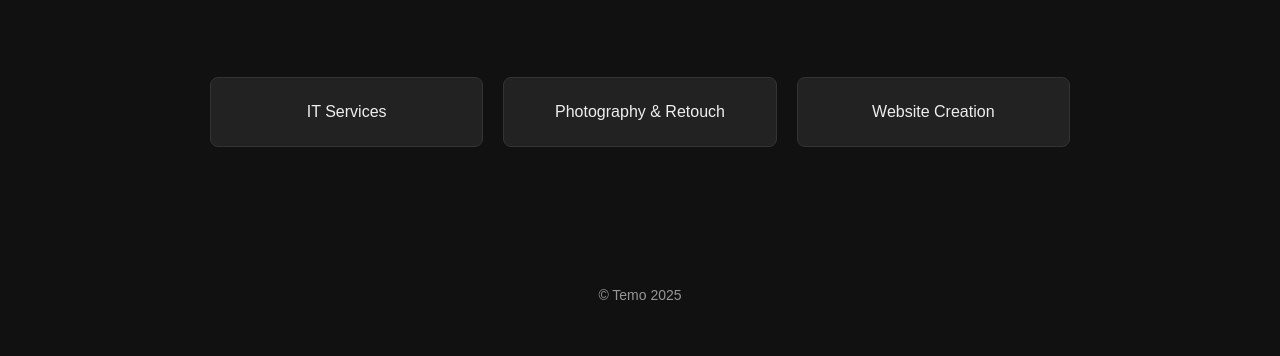
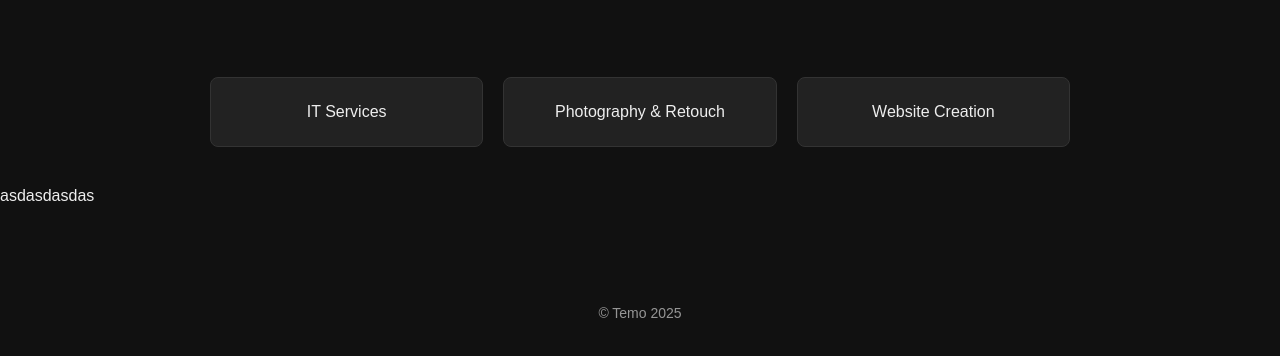
Before and after one commit to techguytemurra-alt/temo-services, a plain HTML site: page index.html in a window 1280 px wide. Shown: the part 104-460 px from the top of the page. Drawn offline with Linux system fonts and the light colour scheme.

Commit message:
Commit to main

```diff
--- a/index.html
+++ b/index.html
@@ -42,6 +42,8 @@
       </section>
     </main>
 
+    <section>asdasdasdas</section>
+
     <footer>© Temo 2025</footer>
 
     <script src="script.js"></script>
```
